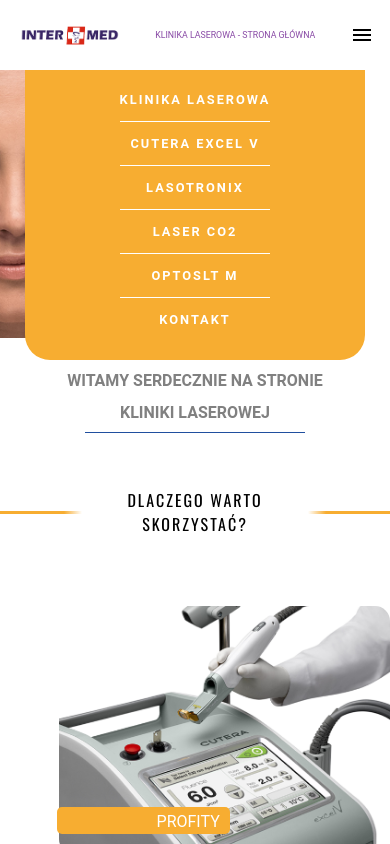
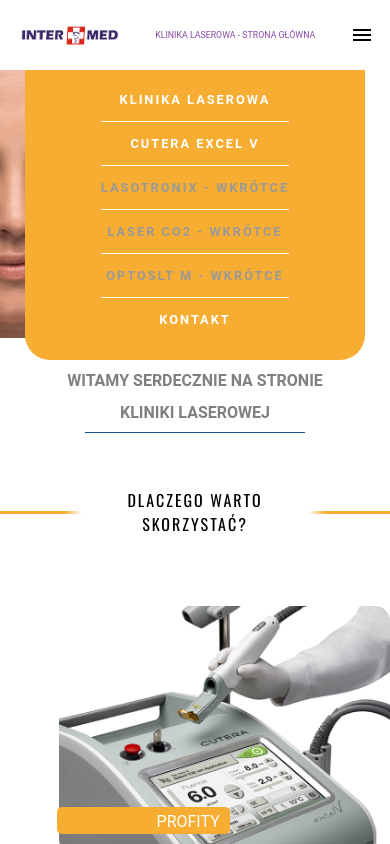
Before and after one commit to wrogoz/klinika-laserowa-pl, a React (Create React App) app: page / in a window 390 px wide. Both pictures are taken after a click on the picture 370 px from the left and 35 px from the top of the page. Shown: the top 844 px of the page. Built offline with nearby package versions, Linux system fonts and the light colour scheme.

Commit message:
other lasers link disabled

```diff
--- a/src/components/globalComponents/burgerNavigation.tsx
+++ b/src/components/globalComponents/burgerNavigation.tsx
@@ -16,6 +16,8 @@ class BurgerNavigation extends React.Component<BurgerNavigationProps,{}>{
 
     render(){
          const lasers =this.props.LaserTypes.map((el,key)=>{
+
+           if(key<1){
             return(
 
                 // eslint-disable-next-line no-useless-escape
@@ -28,6 +30,18 @@ class BurgerNavigation extends React.Component<BurgerNavigationProps,{}>{
                     </StyledLink>
                 </NavItem>
             )
+           }else{
+               return(
+                <NavItem
+
+                key={key}>
+                   <DisabledLink>
+                        {el} - Wkrótce
+                   </DisabledLink>
+               </NavItem>
+               )
+           }
+
          })
         return(
 
@@ -114,6 +128,10 @@ letter-spacing: 2px;
 }
 `
 
+const DisabledLink = styled.li`
+    color:#999;
+`
+
 const mapStateToProps = (state: { BurgerNavVisible:boolean,LaserTypes:string[]}) => {
     return {
       BurgerNavVisible: state.BurgerNavVisible,
```
